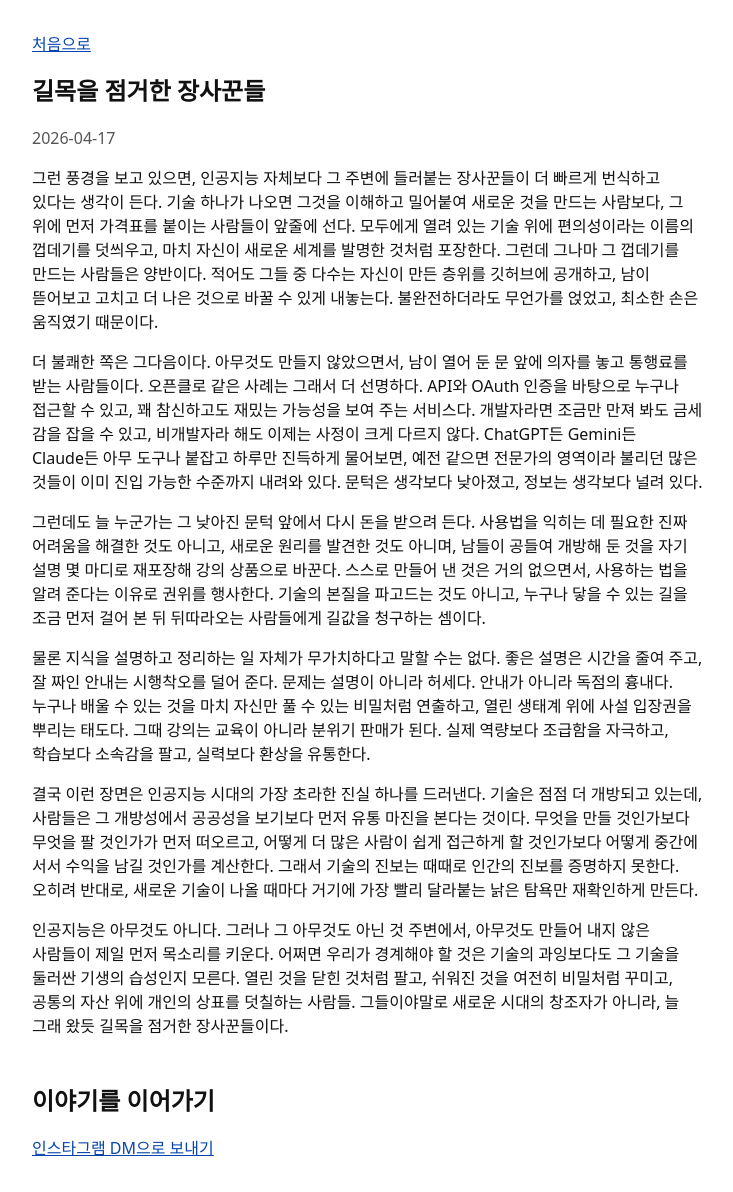
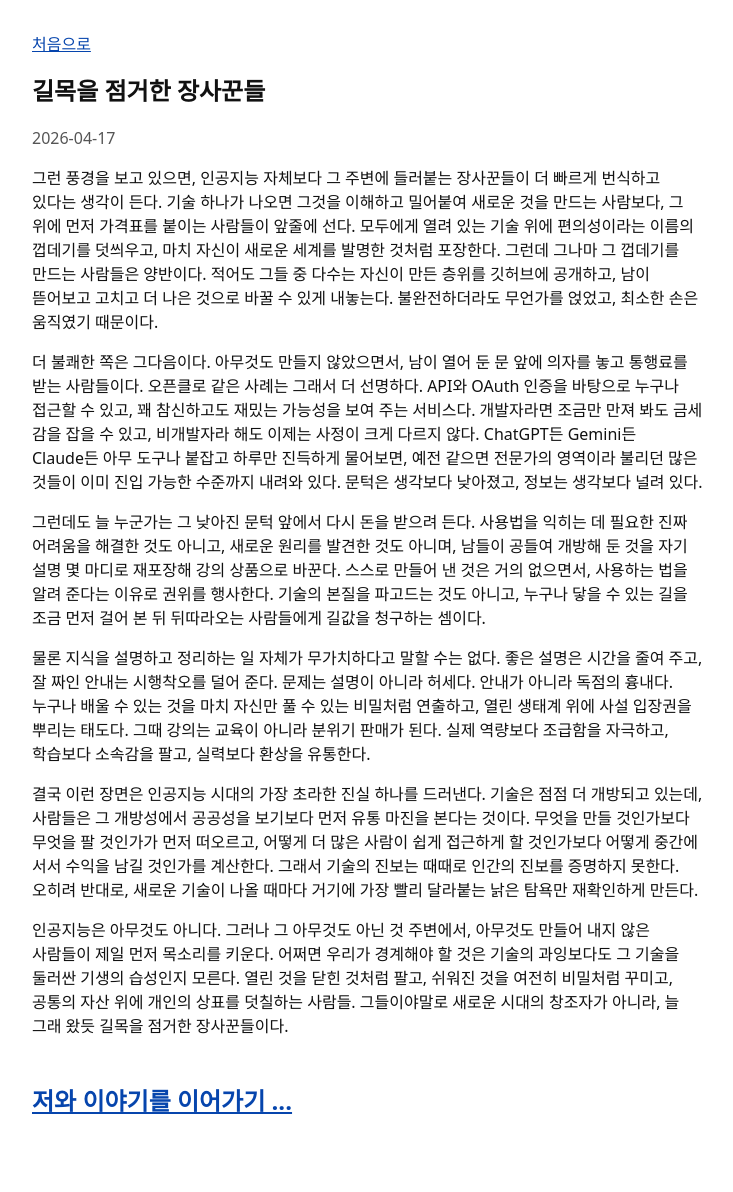
Before and after one commit to damagethundercat/damagethundercat.github.io, a Jekyll site: the page built from _posts/2026-04-17-gatekeepers.md, in a window 1280 px wide. Shown: the whole page, without its empty margins (272-1005 px from the left). Built offline with Jekyll 4.4.1, drawn with Linux system fonts in a browser that asks for light colours; after the commit the page ends 1148 px from its top, so only the background shows below that; part of the change alters nothing that is shown.

Commit message:
Simplify discussion link

```diff
--- a/_layouts/post.html
+++ b/_layouts/post.html
@@ -14,56 +14,5 @@ layout: default
 </article>
 
 <section class="post-discussion" aria-labelledby="post-discussion-title">
-  <h2 id="post-discussion-title">이야기를 이어가기</h2>
-  <p>
-    <a
-      href="https://ig.me/m/yooong_k_"
-      data-share-post
-      data-share-title="{{ page.title | escape }}"
-      data-share-url="{{ page.url | absolute_url }}"
-    >인스타그램 DM으로 보내기</a>
-  </p>
+  <h2 id="post-discussion-title"><a href="https://ig.me/m/yooong_k_">저와 이야기를 이어가기 ...</a></h2>
 </section>
-
-<script>
-  (function () {
-    var link = document.querySelector("[data-share-post]");
-
-    if (!link) {
-      return;
-    }
-
-    link.addEventListener("click", async function (event) {
-      var title = link.getAttribute("data-share-title") || document.title;
-      var url = link.getAttribute("data-share-url") || window.location.href;
-      var text = title + "\n" + url;
-
-      event.preventDefault();
-
-      if (navigator.share) {
-        try {
-          await navigator.share({
-            title: title,
-            text: title,
-            url: url
-          });
-          return;
-        } catch (error) {
-          if (error && error.name === "AbortError") {
-            return;
-          }
-        }
-      }
-
-      if (navigator.clipboard && navigator.clipboard.writeText) {
-        try {
-          await navigator.clipboard.writeText(text);
-        } catch (error) {
-          // Ignore clipboard failures and still open the DM fallback.
-        }
-      }
-
-      window.location.href = link.href;
-    });
-  }());
-</script>
```
